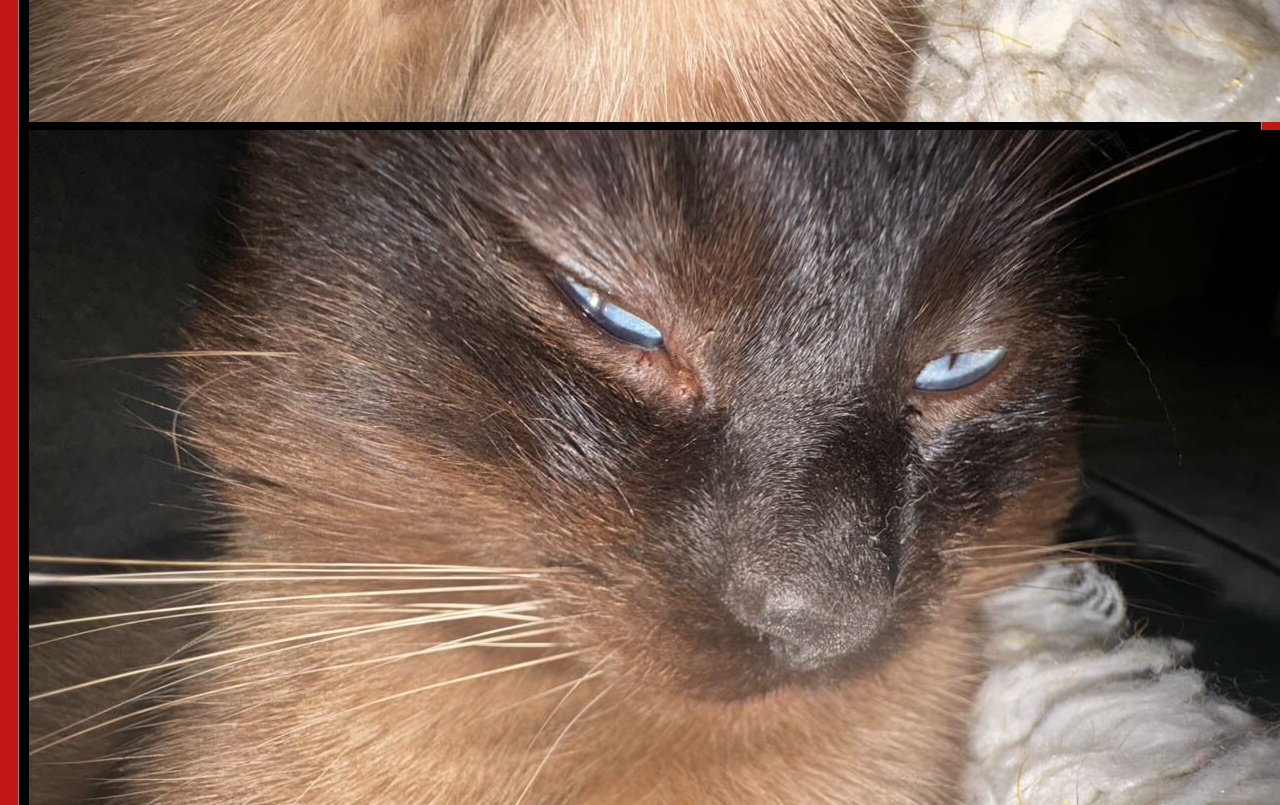
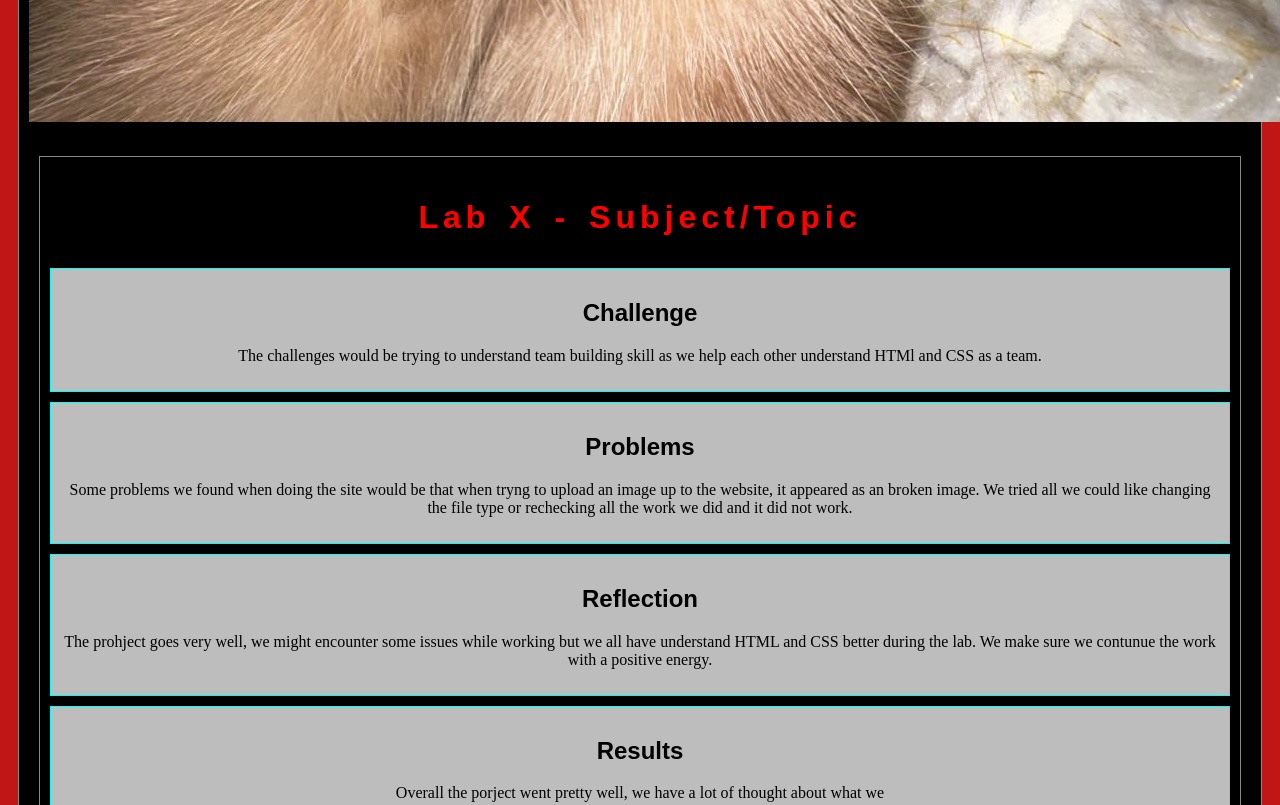
Before and after one commit to ViridRainDrop/art101, a plain HTML site: page lab2/index.html in a window 1280 px wide. Shown: the part 1060-1865 px from the top of the page. Drawn offline with nearby package versions, Linux system fonts and the light colour scheme; files whose address does not match are found by name.

Commit message:
lab2 image fixed

```diff
--- a/lab2/index.html
+++ b/lab2/index.html
@@ -37,7 +37,6 @@
 		</div>
 			<h1>
 		<img src="img/JefferyCat.png">
-		<img src="C:\Users\siyan\OneDrive\文档\GitHub\art101\lab2\img\jefferyCat.jpg">
 			</h1>
 		</i1>
 		<main id="content">
```
